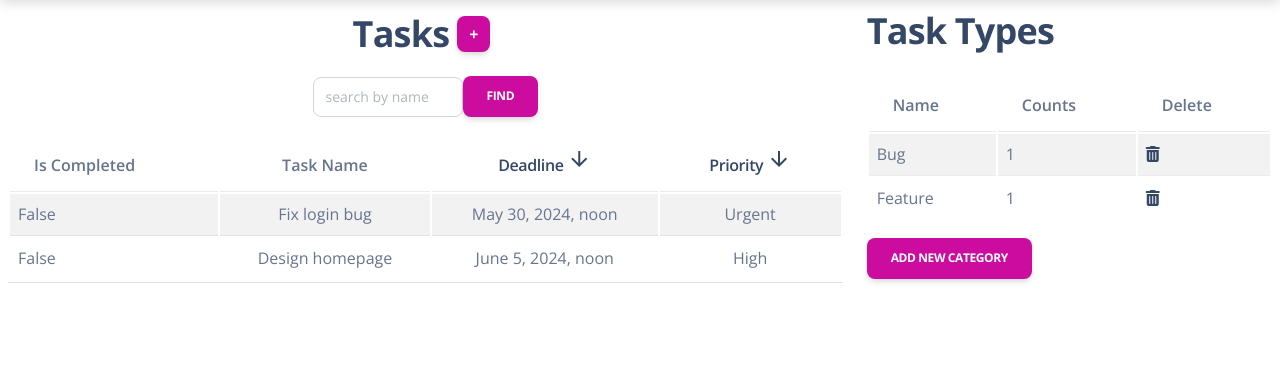
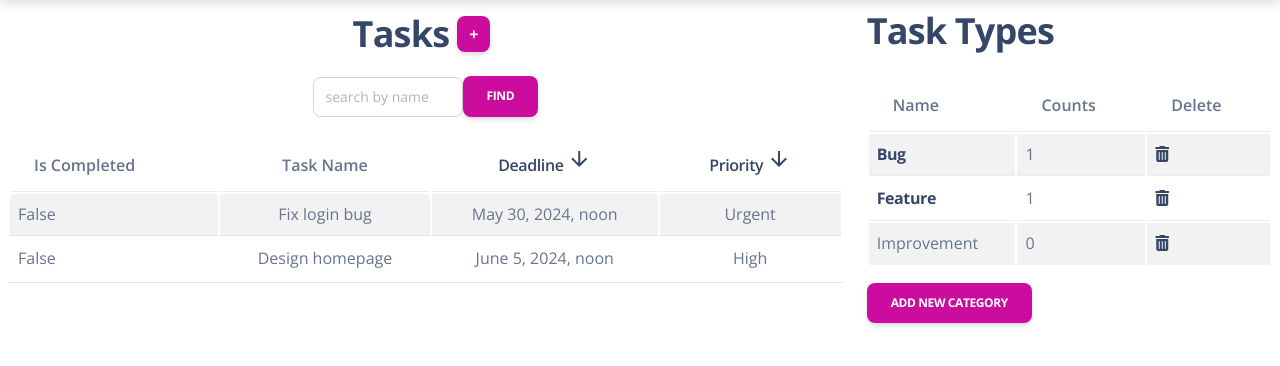
Before and after one commit to xborismenx/IT-task-manager, a Django app: page /tasks/ in a window 1280 px wide. Shown: the part 73-439 px from the top of the page. Run offline with Django 4.2, Linux system fonts and the light colour scheme; a user stored in the database is signed in; data comes from the database, SQL or seed files in the repository; some libraries are stand-ins or nearby versions.

Commit message:
fixed when type cant see when count < 1 & added filter by task type

```diff
--- a/templates/task_manager/task_list.html
+++ b/templates/task_manager/task_list.html
@@ -80,16 +80,18 @@
           </thead>
           <tbody>
           {% for type in task_types %}
-            {% if type.task_count > 0 %}
               <tr>
+                {% if type.task_count > 0 %}
+                <td><a href="?type={{ type.name }}"><strong>{{ type.name }}</strong></a></td>
+                {% elif type.task_count == 0 %}
                 <td>{{ type.name }}</td>
+                {% endif %}
                 <td>{{ type.task_count }}</td>
                 <td class="tm-trash-icon-cell">
                   <a href="{% url 'task_manager:task-type-delete' pk=type.task_pk %}"><i
                       class="fas fa-trash-alt tm-trash-icon"></i></a>
                 </td>
               </tr>
-            {% endif %}
           {% endfor %}
           </tbody>
         </table>
```
